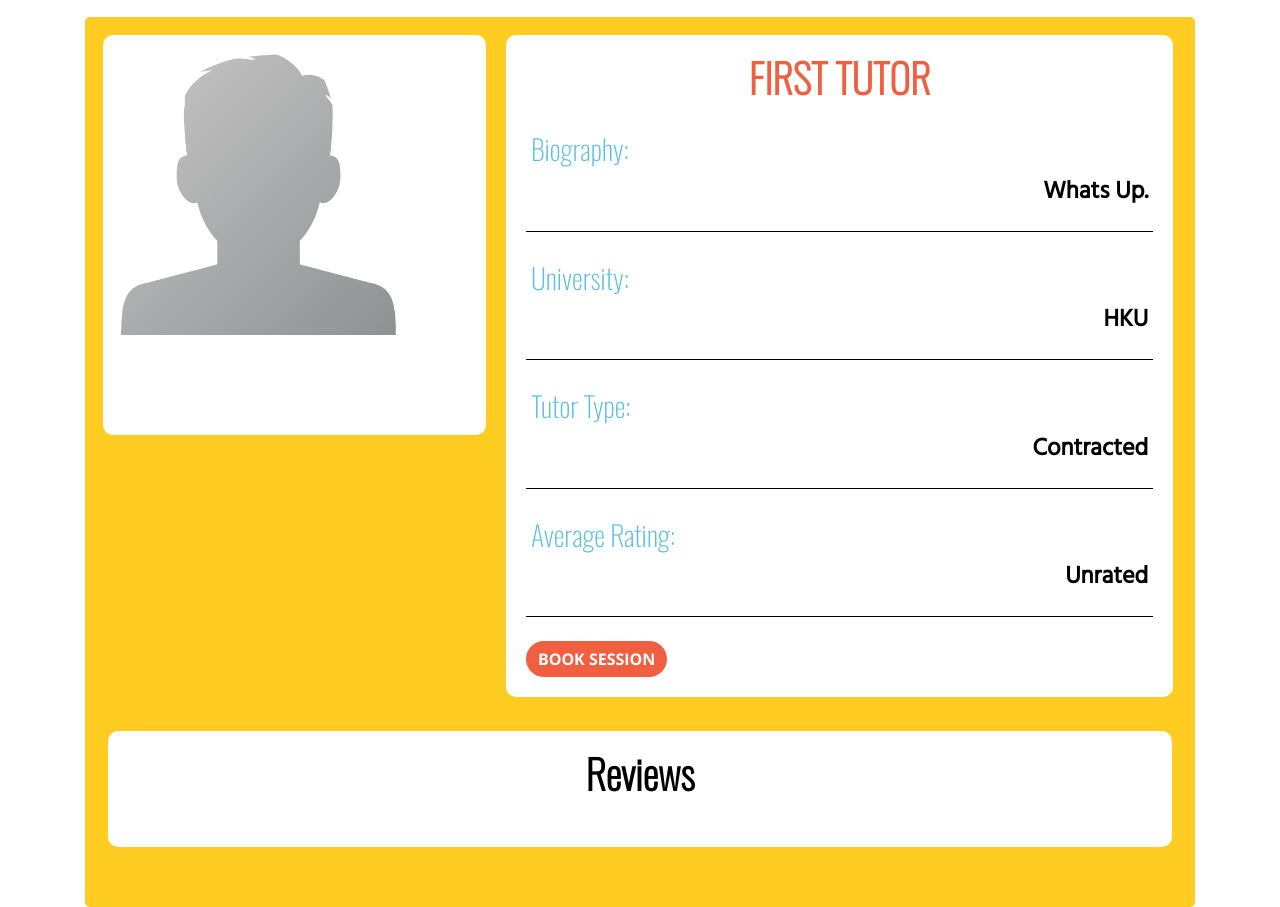
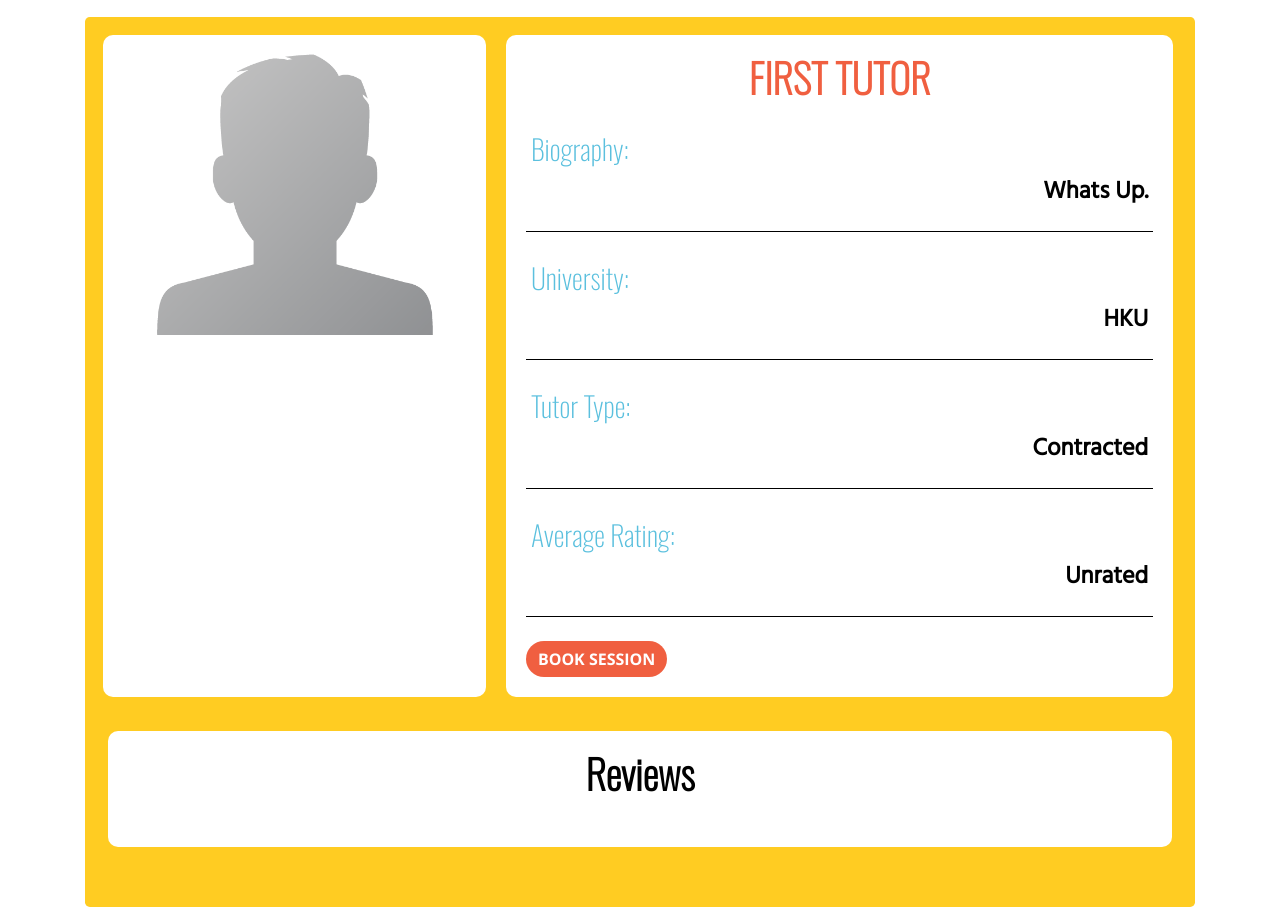
Before and after one commit to tejasvi-mehra/tutoria_project, a Django app: page /tutoria/view_profile/1/ in a window 1280 px wide. Shown: the part 52-959 px from the top of the page. Run offline with Django 3.2, Linux system fonts and the light colour scheme; a user stored in the database is signed in; data comes from the database, SQL or seed files in the repository; data that the repository does not hold is empty; some libraries are stand-ins or nearby versions.

Commit message:
whatever

```diff
--- a/tutoria/static/css/creative.css
+++ b/tutoria/static/css/creative.css
@@ -172,7 +172,7 @@ display: block;
 }
 
 .profile-pic img{
-margin-right: auto;
+margin-left:  auto;
 margin-right: auto;
 display: block;
   max-width:80%;
--- a/tutoria/templates/tutoria/profile/s_view_profile.html
+++ b/tutoria/templates/tutoria/profile/s_view_profile.html
@@ -4,9 +4,12 @@
   <div class="jumbotron main-container page-title">
     <div class="container">
             <div class="row">
-                  <div class="row profile-container" style="max-height:400px;">
+                  <div class="row profile-container" >
                       <div class="profile-pic">
                           <img src="{{tutor.avatar.url}}" alt="" class="img-rounded img-responsive" />
+                      </div>
+                      <div class="">
+
                       </div>
                   </div>
                   <div class="profile-container-deets">
@@ -30,9 +33,9 @@
                           </div>
                   </div>
             </div>
-            </div>
-            <br>
-            <div class="reviews-container">
+    </div>
+    <br>
+    <div class="reviews-container">
                 <h1>Reviews</h1>
                 <br>
                 {%for rev in reviews%}
@@ -43,9 +46,7 @@
                 <br>
                 {%endfor%}
             </div>
-        </div>
   </div>
-
 </main>
 
 {% endblock %}
```
